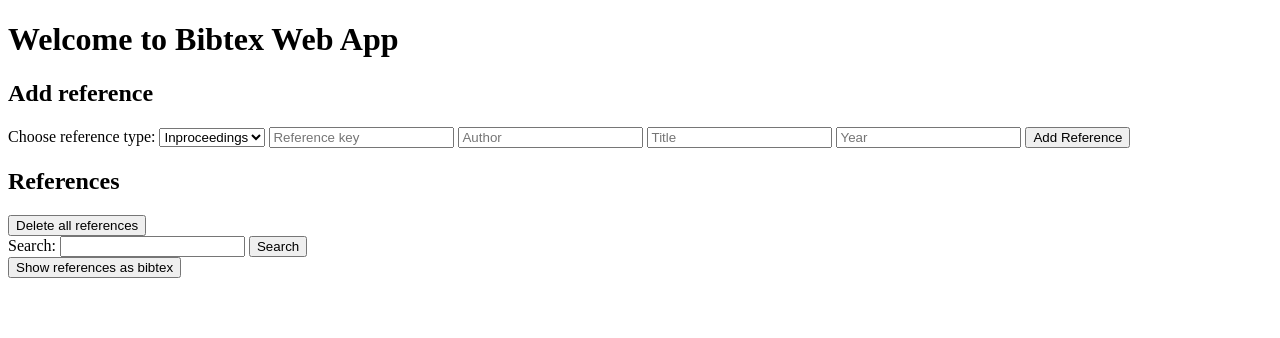
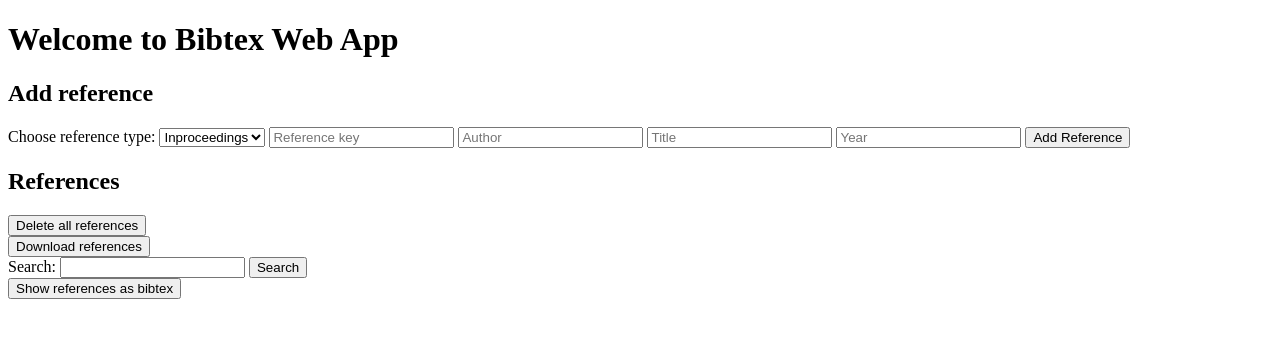
Before and after one commit to SJET-Code/ohtu-miniprojekti, a Flask app: template src/templates/index.html in a window 1280 px wide. Shown: the top 338 px of the page. Run offline with Flask 3, Linux system fonts and the light colour scheme; the template is opened without the code that fills it, so the values that code supplies are empty.

Commit message:
add .biv file download

```diff
--- a/pyproject.toml
+++ b/pyproject.toml
@@ -21,6 +21,7 @@ pytest = "^7.4.3"
 pylint = "^3.0.2"
 coverage = "^7.3.2"
 robotframework-seleniumlibrary = "^6.2.0"
+robotframework-requests = "^0.9.6"
 
 [build-system]
 requires = ["poetry-core"]
--- a/src/templates/index.html
+++ b/src/templates/index.html
@@ -23,11 +23,14 @@
     </form>
 
     <h2>References</h2>
-
-    <form action="/delete_references" method="post" onsubmit="return confirmDelete();">
-        <button type="submit">Delete all references</button>
-    </form>
-
+    <div>
+        <form action="/delete_references" method="post" onsubmit="return confirmDelete();">
+            <button type="submit">Delete all references</button>
+        </form>
+        <form action="/download_references" method="post">
+            <button type="submit">Download references</button>
+        </form>
+    </div>
     <form id="searchForm">
         <label for="searchTerm">Search: </label>
         <input type="text" id="searchTerm" name="searchTerm">
```
Also changed, not shown: src/tests/FileOperations.py (added, +16 -0 lines), 9 other files.
